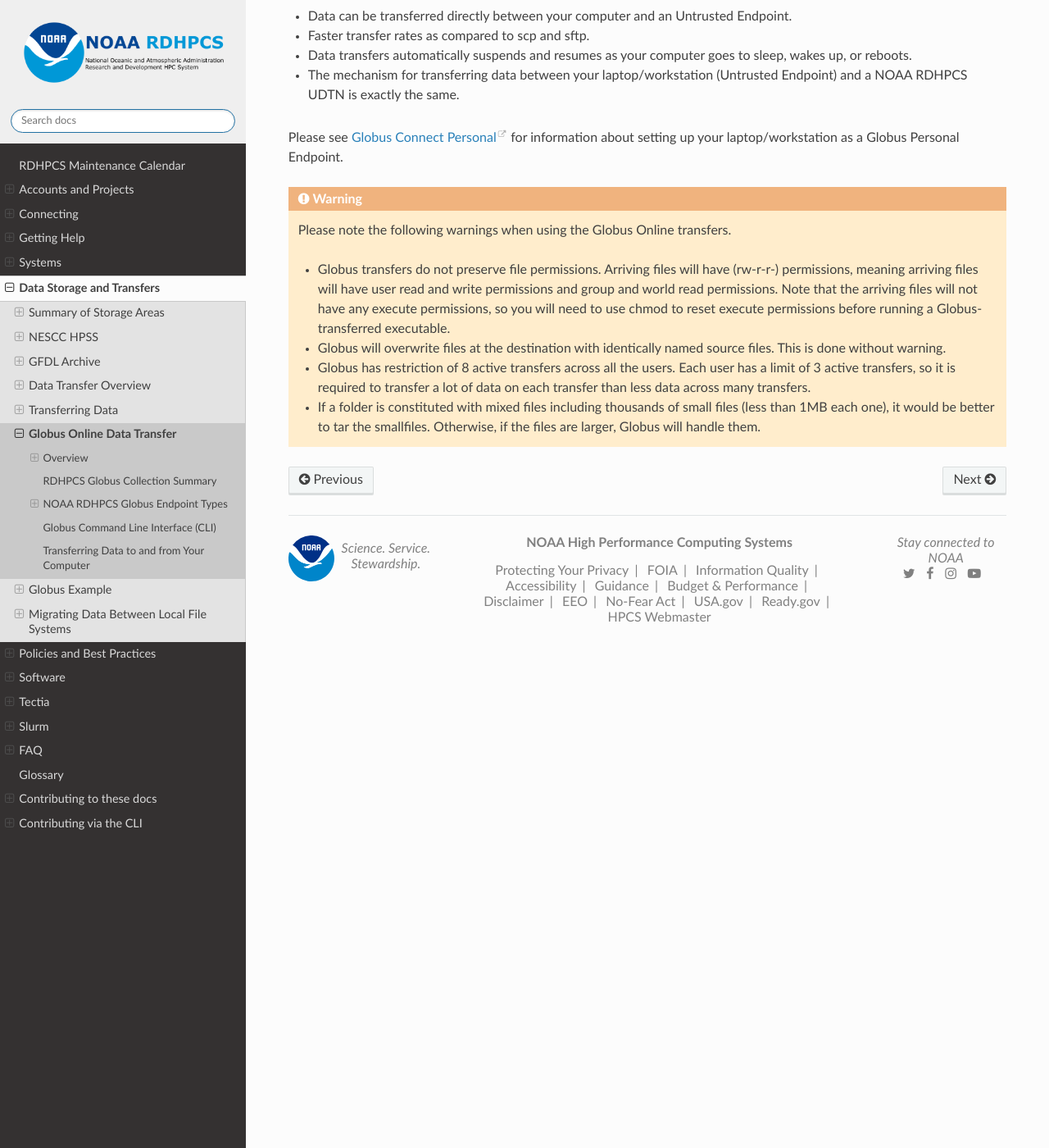
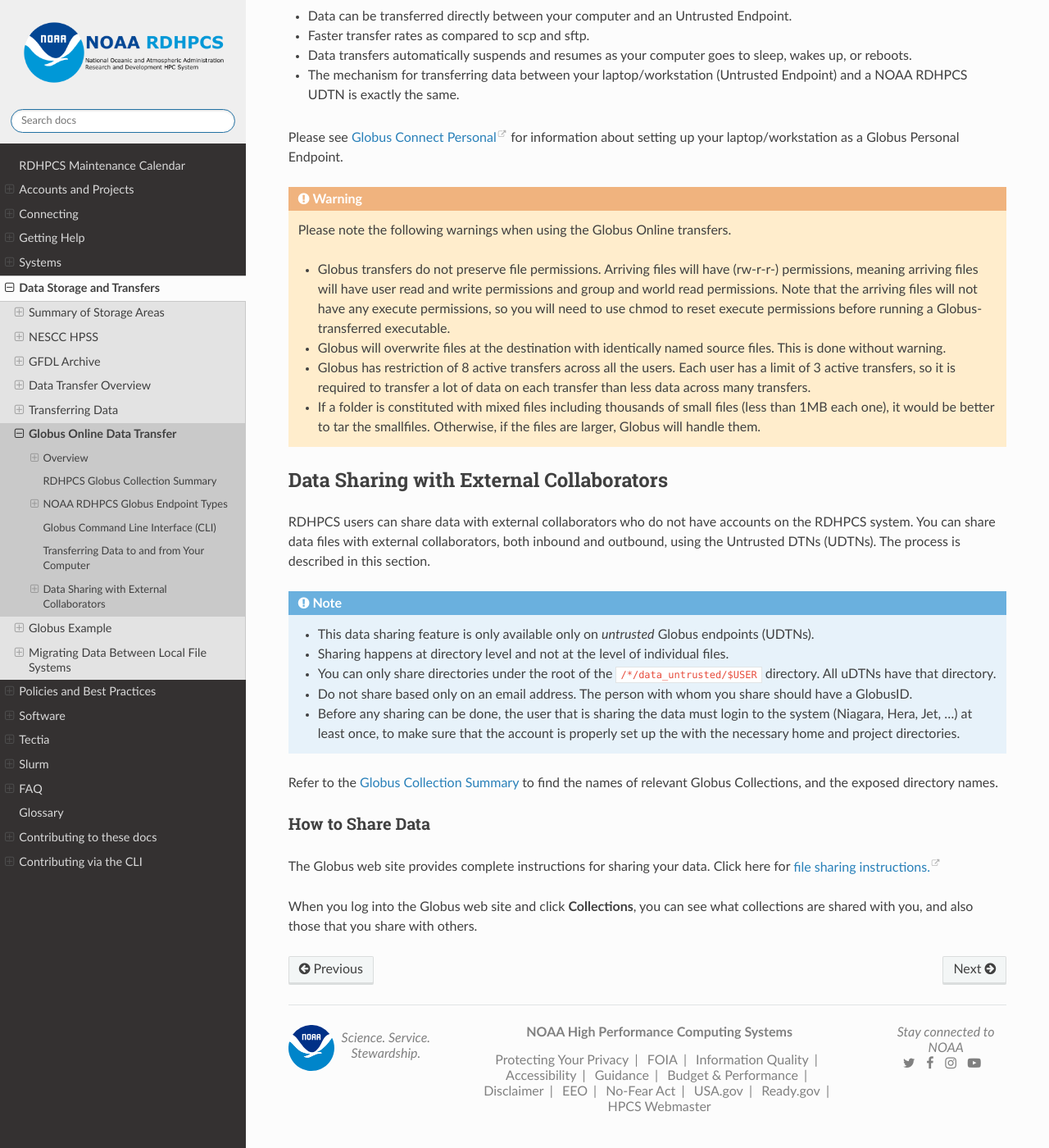
Before and after one commit to NOAA-RDHPCS/noaa-rdhpcs.github.io, a Sphinx documentation site: the page built from source/data/globus_online_data_transfer.rst, in a window 1280 px wide and 1400 px high, scrolled down 2669 px. Shown: the whole window at 82% size. Built offline with Sphinx 7.4.7 and the Read the Docs theme 3.1.0, drawn with Linux system fonts in a browser that asks for light colours.

Commit message:
Sharing with External Collaborators

```diff
--- a/source/data/globus_online_data_transfer.rst
+++ b/source/data/globus_online_data_transfer.rst
@@ -51,6 +51,7 @@ Example
  #. Repeat for the other endpoint: msuhpc2#Orion-dtn
  #. Select files and directories, and click Start.
 
+.. _globus_collection_summary:
 
 RDHPCS Globus Collection Summary
 ================================
@@ -116,7 +117,6 @@ partner clusters.
    +-----------+------------------------------+--------------------------+---------+---------------+
    | Niagara   | noaardhpcs#niagara_untrusted | /mnt/lfs1/data_untrusted | NESCC   | Anywhere      |
    +-----------+------------------------------+--------------------------+---------+---------------+
-
 
 
 
@@ -247,3 +247,36 @@ Endpoint.
     * If a folder is constituted with mixed files including thousands of small
       files (less than 1MB each one), it would be better to tar the smallfiles.
       Otherwise, if the files are larger, Globus will handle them.
+
+Data Sharing with External Collaborators
+========================================
+
+RDHPCS users can share data with external collaborators who do not have
+accounts on the RDHPCS system. You can share data files with external
+collaborators, both inbound and outbound, using the Untrusted DTNs (UDTNs). The
+process is described in this section.
+
+.. Note::
+
+  * This data sharing feature is only available only on *untrusted* Globus endpoints (UDTNs).
+  * Sharing happens at directory level and not at the level of individual files.
+  * You can only share directories under the root of the ``/*/data_untrusted/$USER`` directory. All uDTNs have that directory.
+  * Do not share based only on an email address. The person with whom you share should have a GlobusID.
+  * Before any sharing can be done, the user that is sharing the data
+    must login to the system (Niagara, Hera, Jet, ...) at least once,
+    to make sure that the account is properly set up the with the necessary
+    home and project directories.
+
+Refer to the :ref:`Globus Collection Summary <globus_collection_summary>` to
+find the names of relevant Globus
+Collections, and the exposed directory names.
+
+How to Share Data
+-----------------
+
+The Globus web site provides complete instructions for sharing
+your data. Click here for `file sharing instructions. <https://docs.globus.org/how-to/share-files/>`_
+
+When you log into the Globus web site and click **Collections**, you can see
+what collections are shared with you, and also those that you share with
+others.
```
